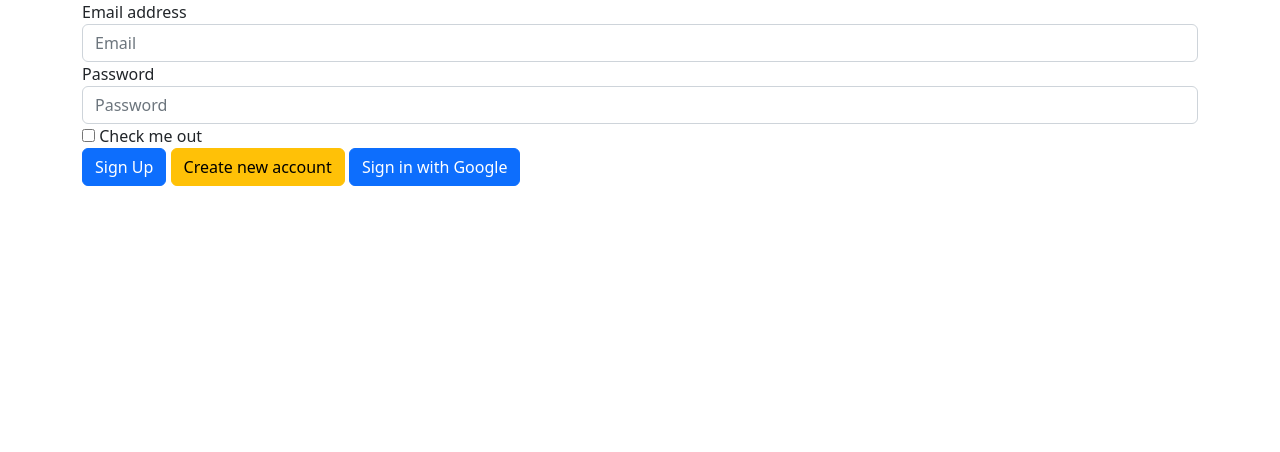
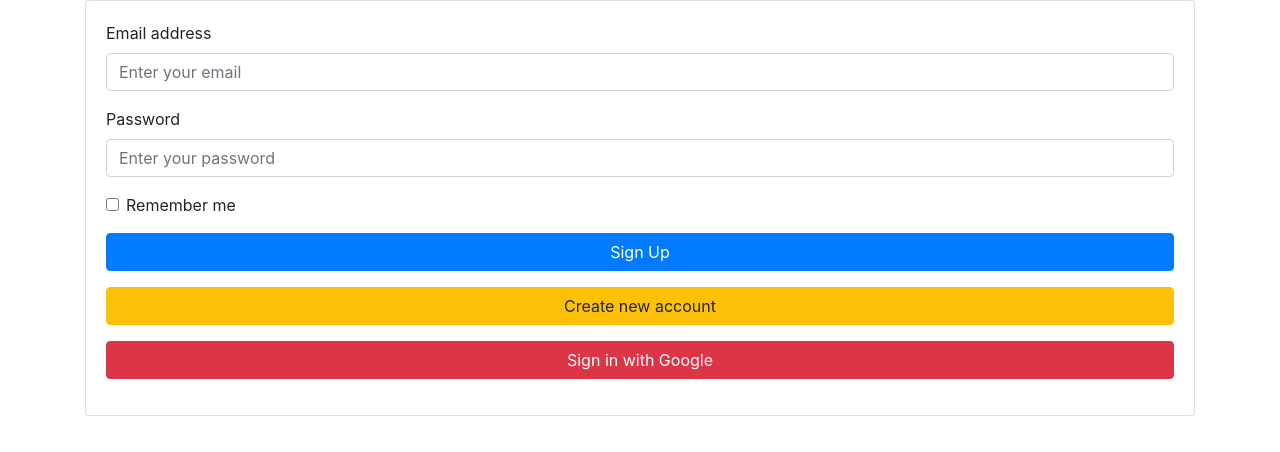
Before and after one commit to BenjiWurfl/Login, a plain HTML site: page index.html in a window 1280 px wide. Drawn offline with nearby package versions, Linux system fonts and the light colour scheme.

Commit message:
Design changes

```diff
--- a/index.html
+++ b/index.html
@@ -1,6 +1,8 @@
 <!DOCTYPE html>
-<html>
+<html lang="en">
 <head>
+    <meta charset="UTF-8">
+    <meta name="viewport" content="width=device-width, initial-scale=1.0" />
     <!-- load jquery, bootstrap, firebase -->
 
     <!-- jquery -->
@@ -10,11 +12,8 @@
     crossorigin="anonymous"></script>
 
     <!-- bootstrap -->
-
-    <link rel="stylesheet" href="https://cdn.jsdelivr.net/npm/bootstrap@5.2.3/dist/css/bootstrap.min.css" integrity="sha384-rbsA2VBKQhggwzxH7pPCaAqO46MgnOM80zW1RWuH61DGLwZJEdK2Kadq2F9CUG65" crossorigin="anonymous">
-    <script src="https://cdn.jsdelivr.net/npm/bootstrap@5.2.3/dist/js/bootstrap.min.js" integrity="sha384-cuYeSxntonz0PPNlHhBs68uyIAVpIIOZZ5JqeqvYYIcEL727kskC66kF92t6Xl2V" crossorigin="anonymous"></script>
-
-    <meta name="viewport" content="width=device-width, initial-scale=1.0" />
+    <link rel="stylesheet" href="https://cdn.jsdelivr.net/npm/bootstrap@4.6.2/dist/css/bootstrap.min.css" integrity="sha384-xOolHFLEh07PJGoPkLv1IbcEPTNtaed2xpHsD9ESMhqIYd0nLMwNLD69Npy4HI+N" crossorigin="anonymous">
+    <script src="https://cdn.jsdelivr.net/npm/bootstrap@4.6.2/dist/js/bootstrap.min.js" integrity="sha384-+sLIOodYLS7CIrQpBjl+C7nPvqq+FbNUBDunl/OZv93DB7Ln/533i8e/mZXLi/P+" crossorigin="anonymous"></script>
 
     <link rel="stylesheet" href="login.css" />
 </head>
@@ -25,28 +24,29 @@
 
     <!-- login form -->
 
-    <div class="container" id = "login-form">
-        <div class="well">
+    <div class="container" id="login-form">
+        <div class="card">
+            <div class="card-body">
                 <form>
                     <div class="form-group">
                         <label for="inputEmail">Email address</label>
-                    <input type="email" class="form-control" id="inputEmail" placeholder="Email">
+                        <input type="email" class="form-control" id="inputEmail" placeholder="Enter your email">
                     </div>
                     <div class="form-group">
                         <label for="inputPassword">Password</label>
-                    <input type="password" class="form-control" id="inputPassword" placeholder="Password">
+                        <input type="password" class="form-control" id="inputPassword" placeholder="Enter your password">
                     </div>
-                <div class="checkbox">
-                    <label>
-                      <input type="checkbox"> Check me out
-                    </label>
+                    <div class="form-check">
+                        <input type="checkbox" class="form-check-input" id="exampleCheck1">
+                        <label class="form-check-label" for="exampleCheck1">Remember me</label>
                     </div>
-                <button onclick="redirect()" id="sign-up-button" type="submit" class="btn btn-primary btn-block">Sign Up</button>
-                <button id="create-newuser-button" type="button" class="btn btn-warning btn-block">Create new account</button>
-                <button id="login-google-button" type="button" class="btn btn-primary btn-block">Sign in with Google</button>
+                    <button id="sign-up-button" type="button" class="btn btn-primary btn-block my-3">Sign Up</button>
+                    <button id="create-newuser-button" type="button" class="btn btn-warning btn-block my-3">Create new account</button>
+                    <button id="login-google-button" type="button" class="btn btn-danger btn-block my-3">Sign in with Google</button>
                 </form>
             </div>
         </div>
-    <script src="login.js"></script>
+    </div>
+    <script src="script.js"></script>
 </body>
 </html>
```
Lines whose indentation alone changed are shown as unchanged.
